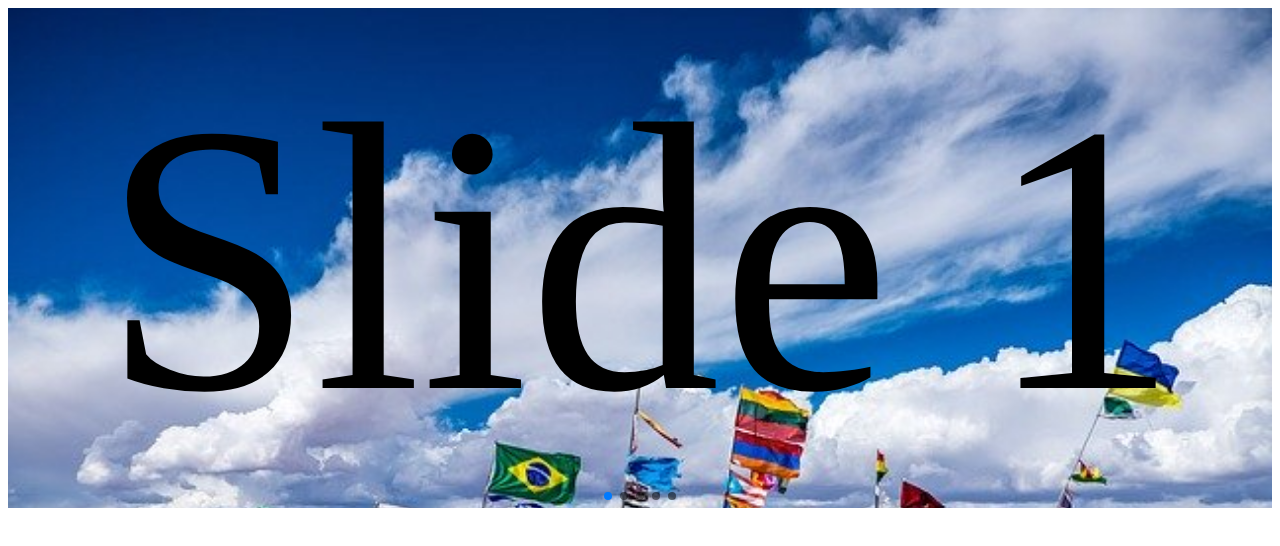
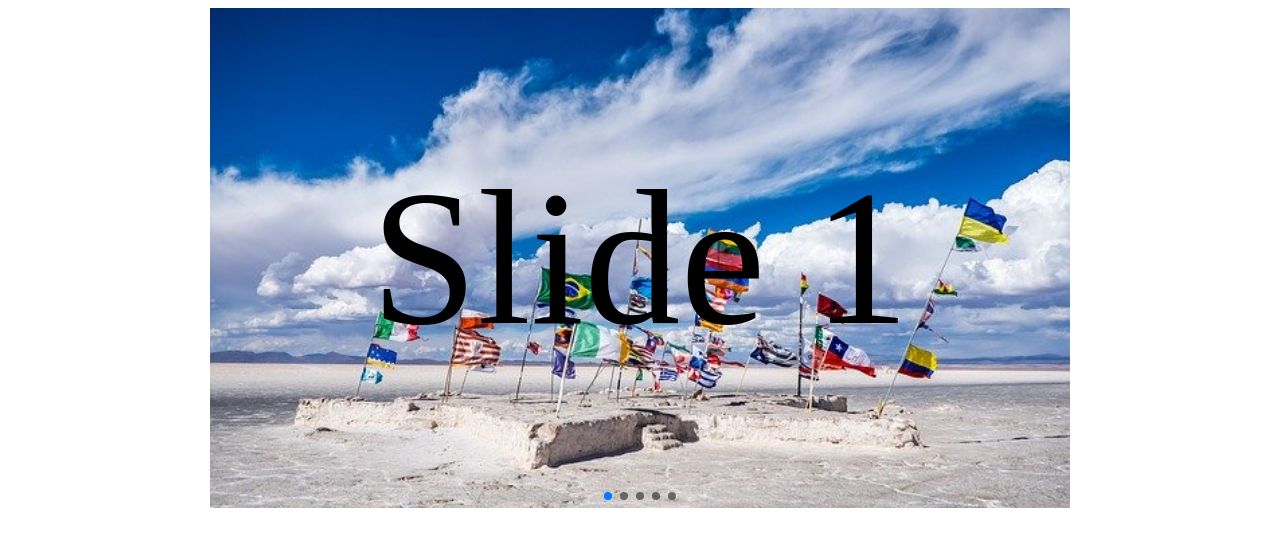
Before and after one commit to JRoussos/contrast-checker, a website built with Vite: page demo/index.html in a window 1280 px wide. Built offline with nearby package versions, Linux system fonts and the light colour scheme.

Commit message:
FIX: width of slider was wrong

```diff
--- a/demo/index.html
+++ b/demo/index.html
@@ -7,8 +7,8 @@
     <title>DEMO | Contrast Checker</title>
     <style>
         .swiper {
-            width: 100%;
-            height: 100%;
+            width: min(100%, 860px);
+            height: 500px;
         }
 
         .swiper-slide {
@@ -30,7 +30,7 @@
 
         .swiper-slide span {
             color: attr(data-color, #000);
-            font-size: 30vw;
+            font-size: 15vw;
             /* transition: color 0.5s ease; */
         }
 
--- a/demo/index.js
+++ b/demo/index.js
@@ -11,8 +11,8 @@ function handlePaginationBulletColors (swiper) {
     })
 
     const color = checker.compare([
-        '#ffffff',
-        '#000000'
+        '#fff',
+        '#000'
     ])
 
     document.documentElement.style.setProperty('--swiper-pagination-bullet-inactive-opacity', 0.5)
```
